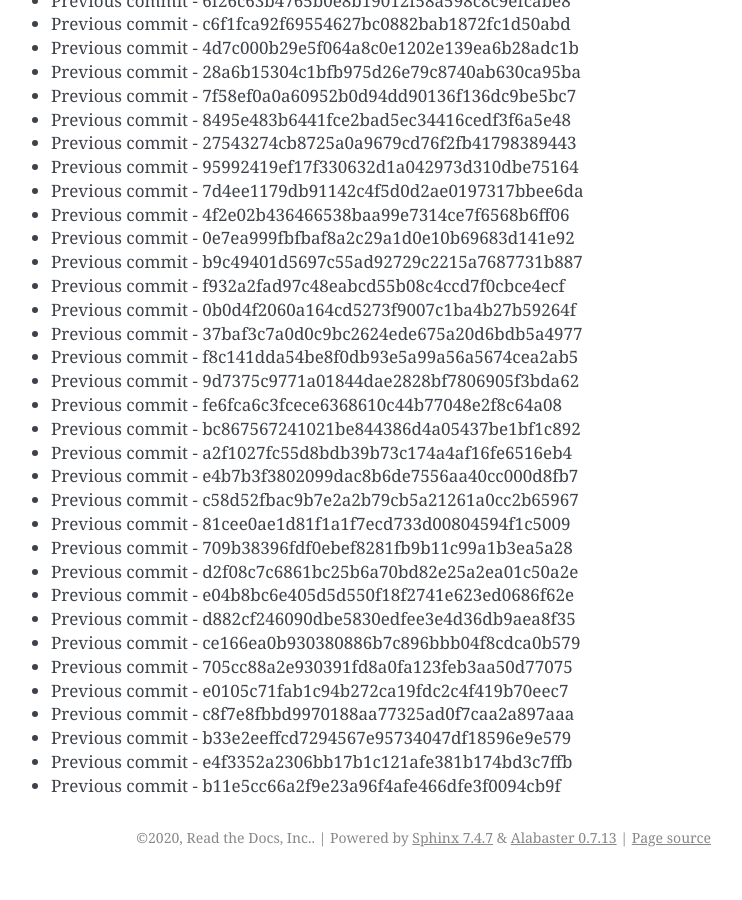
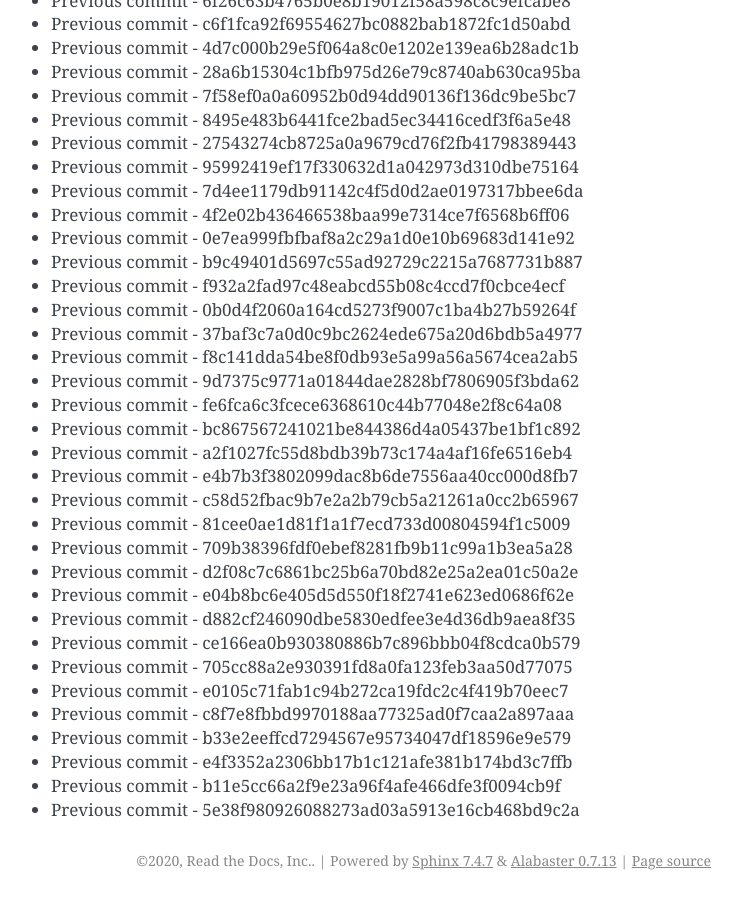
Before and after one commit to readthedocs/rtd-git-stresstest, a Sphinx documentation site: the page built from docs/updates.rst, in a window 1280 px wide and 900 px high, scrolled down 84539 px. Shown: the whole window, without its empty margins (399-1141 px from the left). Built offline with Sphinx 7.4.7, drawn with Linux system fonts in a browser that asks for light colours; before the commit the page ends 85416 px from its top, so only the background shows below that.

Commit message:
Generating commit from previous: 5e38f980926088273ad03a5913e16cb468bd9c2a

```diff
--- a/docs/updates.rst
+++ b/docs/updates.rst
@@ -3584,3 +3584,4 @@ It can be tested for any performance characteristics.
 * Previous commit - b33e2eeffcd7294567e95734047df18596e9e579
 * Previous commit - e4f3352a2306bb17b1c121afe381b174bd3c7ffb
 * Previous commit - b11e5cc66a2f9e23a96f4afe466dfe3f0094cb9f
+* Previous commit - 5e38f980926088273ad03a5913e16cb468bd9c2a
```
